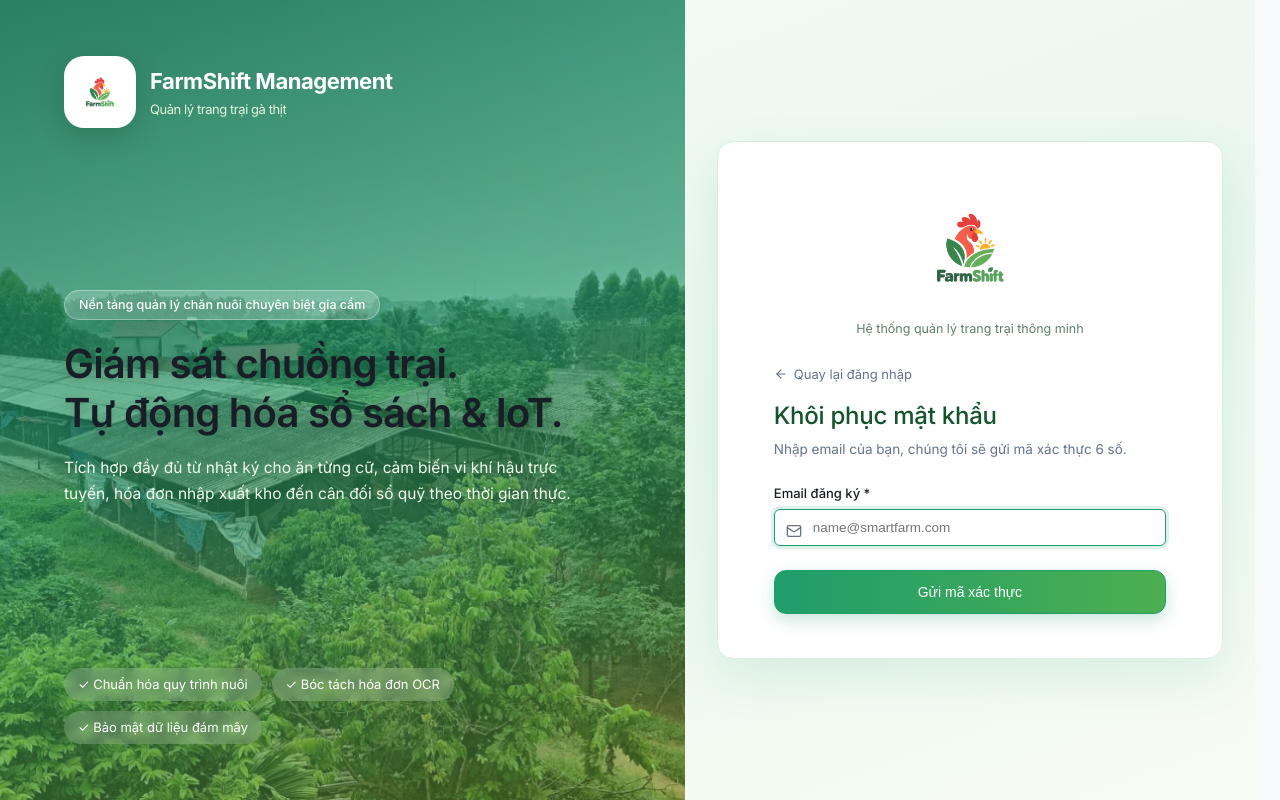
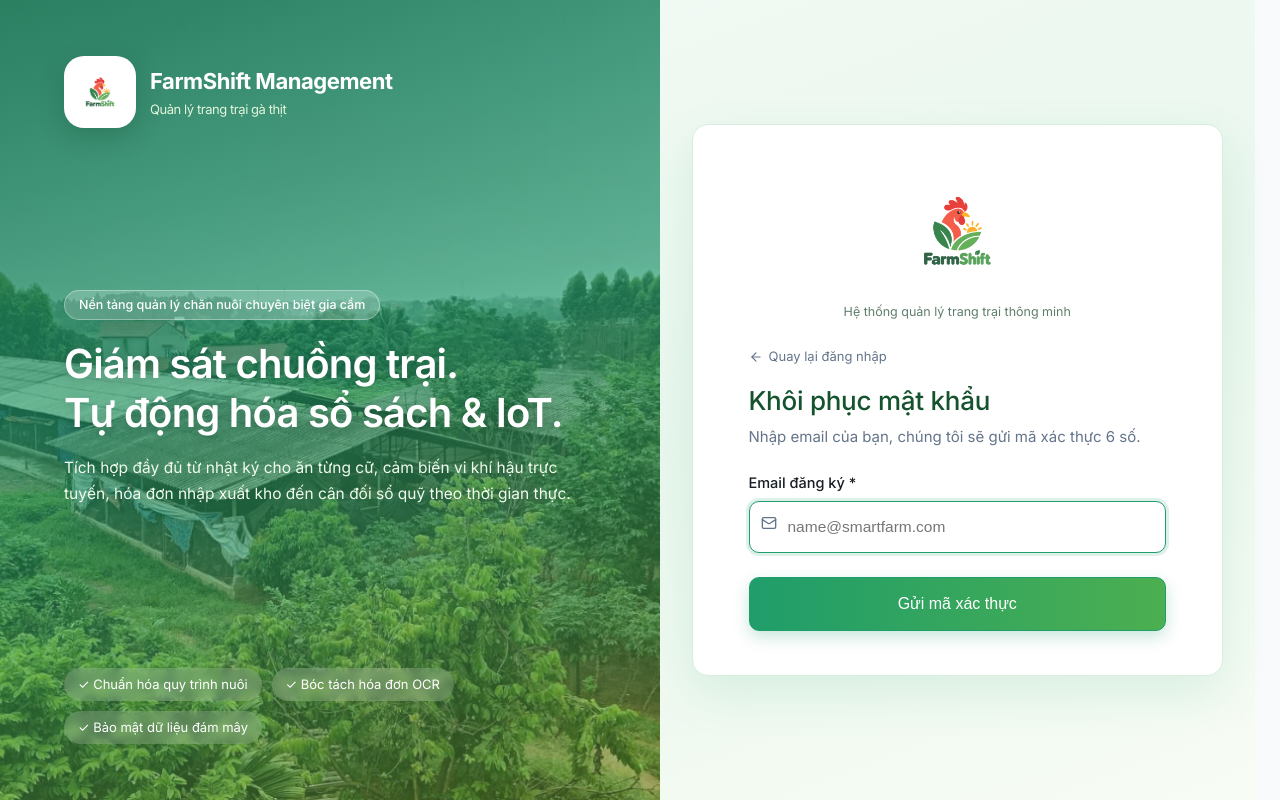
Before and after one commit to QuyQuy123/Smart-Farm-Management-System, a React (Vite) app in the folder frontendFarmShift/: page /forgot-password in a window 1280 px wide. Built offline with nearby package versions, Linux system fonts and the light colour scheme; no server answers; a web font is replaced by a local one.

Commit message:
style(auth): can deu hai nua man hinh va phong to form dang nhap

```diff
--- a/frontendFarmShift/src/features/auth/AuthLayout.module.css
+++ b/frontendFarmShift/src/features/auth/AuthLayout.module.css
@@ -14,7 +14,7 @@
 
 /* Left: farm photo with a green → young-green veil */
 .visual {
-  flex: 1.1;
+  flex: 1 1 0;
   position: relative;
   display: flex;
   flex-direction: column;
@@ -68,6 +68,7 @@
   font-weight: 600;
   line-height: 1.22;
   letter-spacing: -0.02em;
+  color: #ffffff !important;
   text-shadow: 0 2px 12px rgba(0, 0, 0, 0.18);
 }
 
@@ -85,7 +86,7 @@
 
 /* Right: white card on a pale mint canvas */
 .formPanel {
-  flex: 1;
+  flex: 1 1 0;
   display: flex;
   align-items: center;
   justify-content: center;
@@ -137,7 +138,15 @@
   background-size: 200% 100% !important;
 }
 
-.card h2 { color: #14532d !important; }
+.card h2 { color: #14532d !important; font-size: 26px !important; }
+.card h2 + p { font-size: 15px !important; }
+
+/* Larger, easier-to-tap fields on the auth card */
+.card :global(.farmshift-form-label) { font-size: 14.5px; margin-bottom: 8px; }
+.card :global(.farmshift-form-group) { margin-bottom: 20px; }
+.card :global(.farmshift-form-control) { height: 52px !important; font-size: 15.5px; border-radius: 10px; }
+.card :global(.farmshift-btn-primary) { height: 54px !important; font-size: 16px !important; border-radius: 10px; }
+.card form label, .card form a { font-size: 14.5px !important; }
 
 @media (max-width: 1100px) {
   .visual { padding: 44px 40px; }
```
